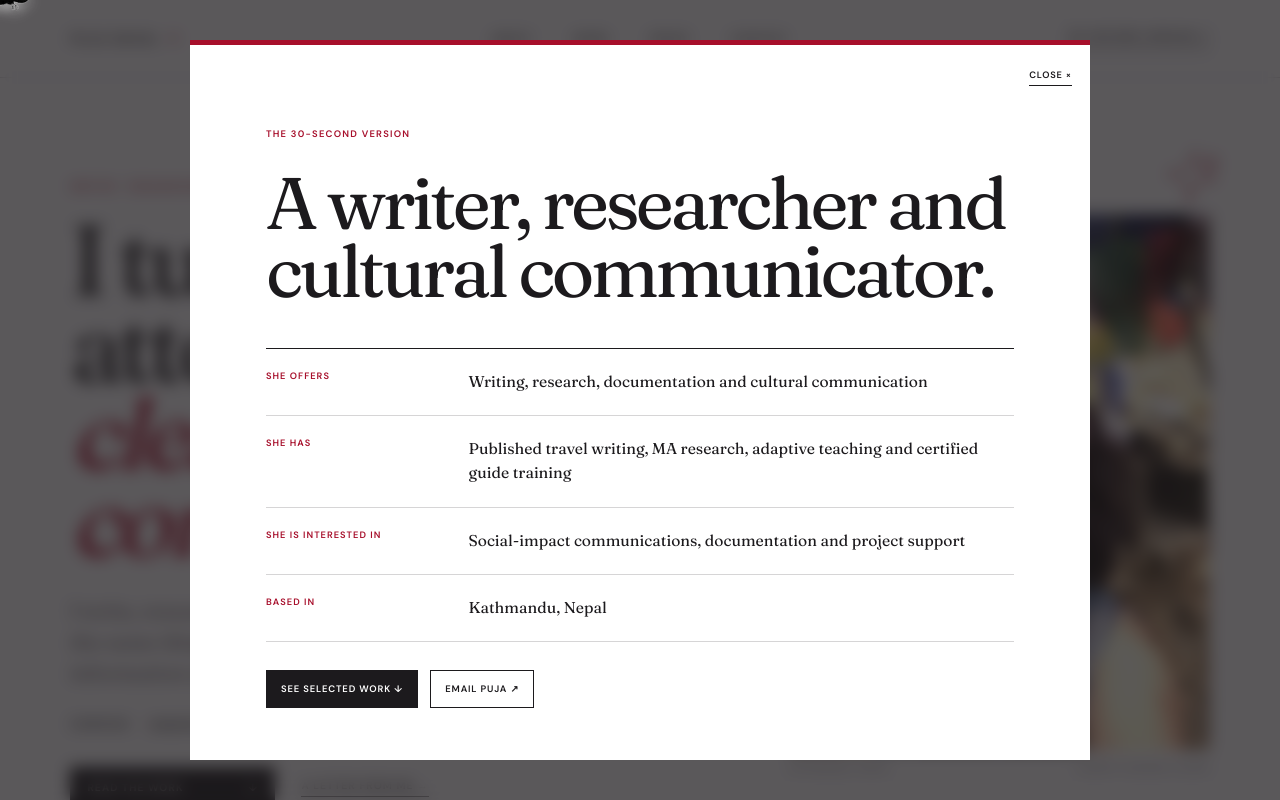
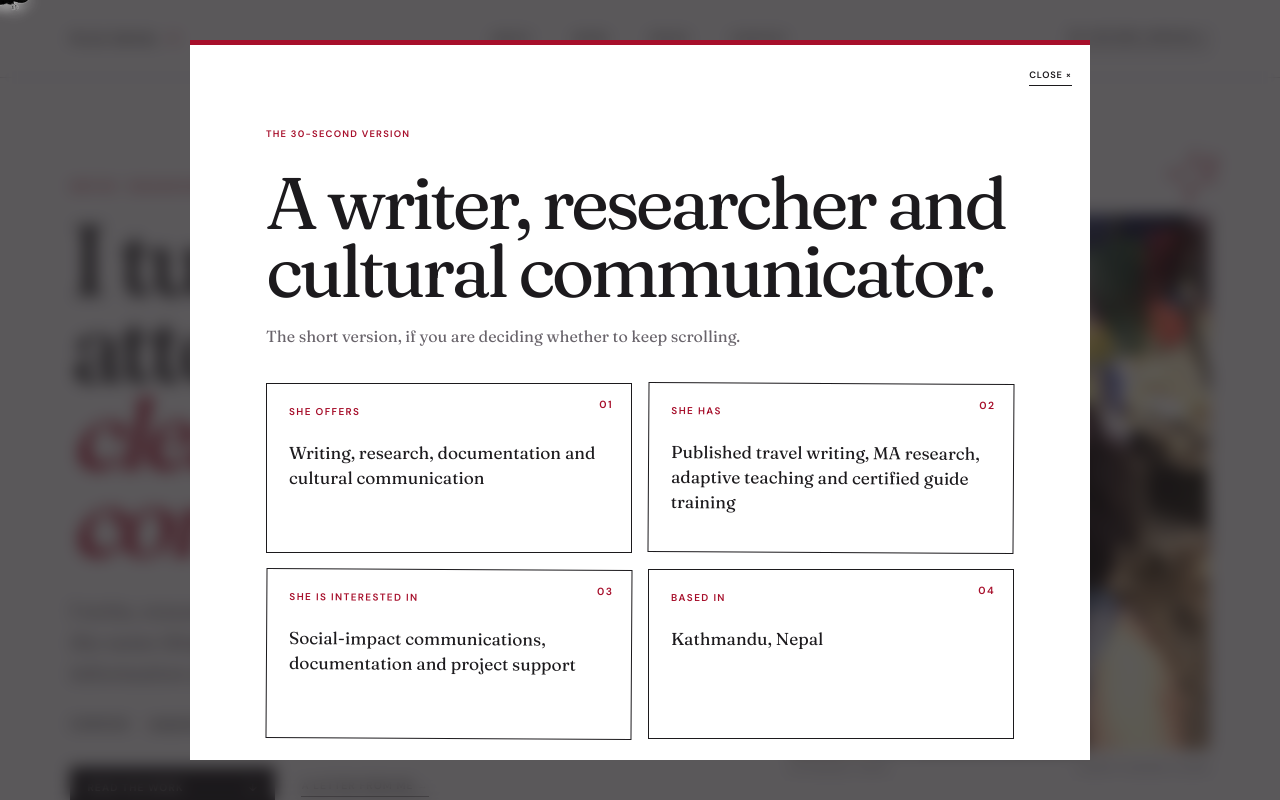
Before and after one commit to pujadahal-27/pujadahal-portfolio, a React (Vite) app: page / in a window 1280 px wide. Both pictures are taken after a click on the button "30-SECOND VERSION ↗". Shown: the top 800 px of the page. Built offline with nearby package versions, Linux system fonts and the light colour scheme.

Commit message:
Update 30-second version layout

```diff
--- a/src/App.tsx
+++ b/src/App.tsx
@@ -346,15 +346,30 @@ export default function Home() {
         <div className="overlay" onMouseDown={() => setQuickScan(false)}>
           <article className="modal" role="dialog" aria-modal="true" aria-labelledby="quick-title" onMouseDown={(event) => event.stopPropagation()}>
             <button className="modal-close" onClick={() => setQuickScan(false)}>Close ×</button>
-            <span className="modal-label">The 30-second version</span>
-            <h2 id="quick-title">{portfolio.quickScan.heading}</h2>
-            <dl className="quick-list">
-              {portfolio.quickScan.items.map(([term, detail]) => <div key={term}><dt>{term}</dt><dd>{detail}</dd></div>)}
-            </dl>
-            <div className="modal-actions">
-              <a href="#work" onClick={() => setQuickScan(false)}>See selected work ↓</a>
-              <a href={`mailto:${portfolio.email}`}>Email Puja ↗</a>
-            </div>
+           <span className="modal-label">The 30-second version</span>
+
+<h2 id="quick-title">{portfolio.quickScan.heading}</h2>
+
+<p className="quick-intro">
+  The short version, if you are deciding whether to keep scrolling.
+</p>
+
+<div className="quick-cards">
+  {portfolio.quickScan.items.map(([term, detail], index) => (
+    <div className={`quick-card quick-card-${index + 1}`} key={term}>
+      <span className="quick-card-number">0{index + 1}</span>
+      <span className="quick-card-label">{term}</span>
+      <p>{detail}</p>
+    </div>
+  ))}
+</div>
+
+<div className="modal-actions">
+  <a href="#work" onClick={() => setQuickScan(false)}>
+    See selected work ↓
+  </a>
+  <a href={`mailto:${portfolio.email}`}>Email Puja ↗</a>
+</div>
           </article>
         </div>
       )}
```
